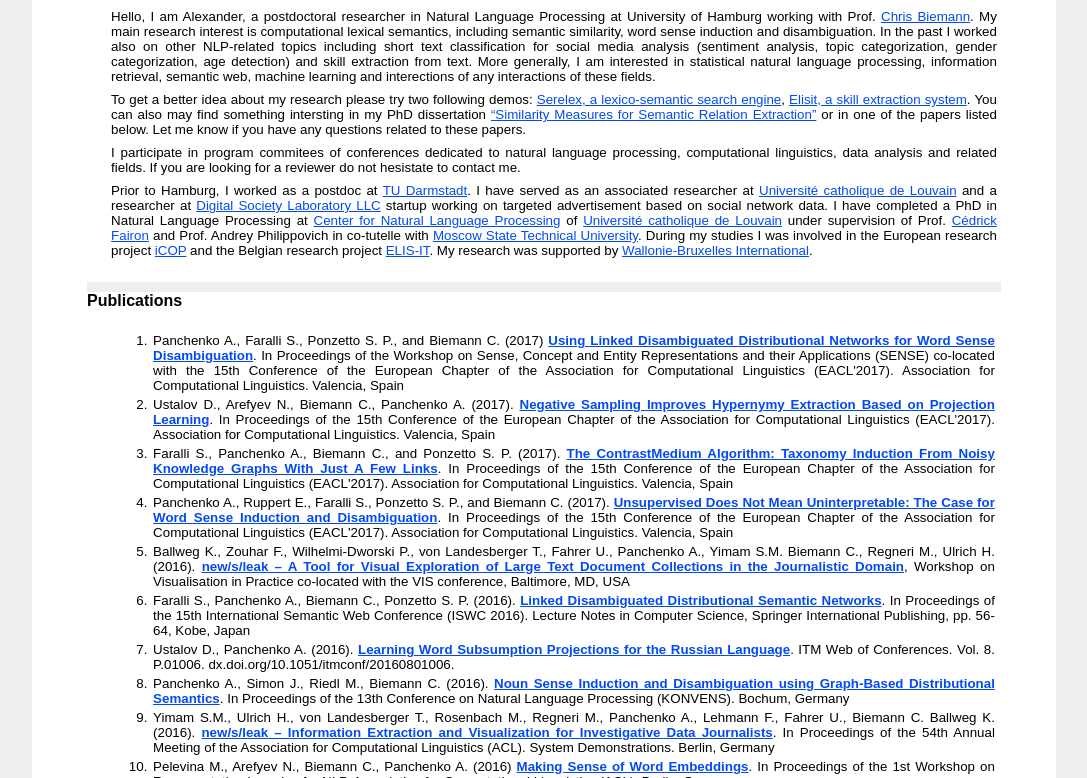
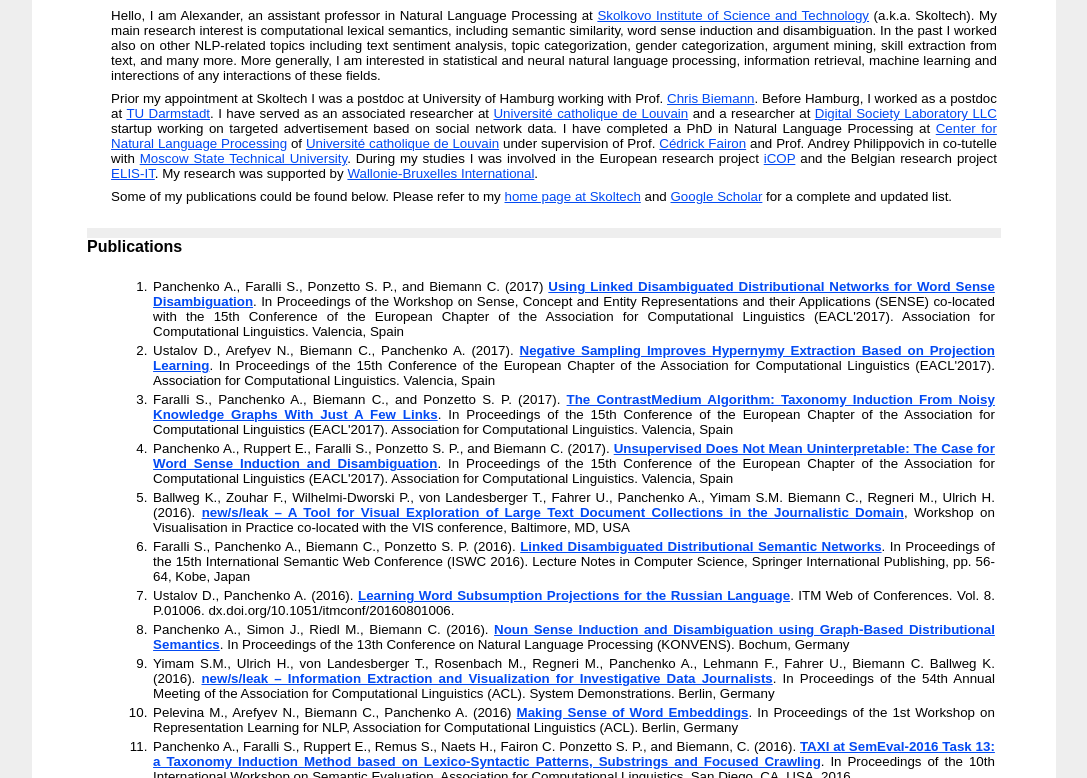
Before and after one commit to alexanderpanchenko/panchenko.me, a plain HTML site: page index.html in a window 1280 px wide. Shown: the part 284-1062 px from the top of the page, without its empty margins (96-1183 px from the left). Drawn offline with Linux system fonts and the light colour scheme.

Commit message:
skoltech affiliation update, prune old stuff

```diff
--- a/index.html
+++ b/index.html
@@ -16,11 +16,13 @@
 <table class="page" border="0">
 <tr><td class="menu-cell">
 <table width="100%" class="menu"><tr>
+     <!--
      <td><a href="#Publications">Publications</a></td>
      <td><a href="#Presentations">Presentations</a></td>
      <td><a href="#Software">Software</a></td>
      <td><a href="#Data">Data</a></td>
      <td><a href="#Affilation">Affialtion and Services</a></td>
+     -->
 </tr></table>
 
 </td></tr>
@@ -48,9 +50,7 @@
 		    <tr>
 <td><a href="http://scholar.google.ru/citations?user=BYba9hcAAAAJ&hl=en"><img width="30px" src="scholar.png" border="0"></a></td>
 <td><img width="10px" src="spacer.png" border="0"></td>
-<td><a href="http://facebook.com/alexander.panchenko"><img width="30px" src="fb.png" border="0"></a></td>
-<td><img width="10px" src="spacer.png" border="0"></td>
-<td><a href="https://plus.google.com/113931116582673250818/photos"><img width="30px" src="gplus.png" border="0"></a></td>
+<td><a href="https://www.facebook.com/rusemantics/"><img width="30px" src="fb.png" border="0"></a></td>
 
   </tr>
 
@@ -68,17 +68,13 @@
 <table class="paper">
 <tbody><tr>
     <td> <p>
-        Hello, I am Alexander, a postdoctoral researcher in Natural Language Processing at University of Hamburg working with Prof. <a href="https://www.inf.uni-hamburg.de/en/inst/ab/lt/people/chris-biemann.html">Chris Biemann</a>. My main research interest is computational lexical semantics, including semantic similarity, word sense induction and disambiguation. In the past I worked also on other NLP-related topics including short text classification for social media analysis (sentiment analysis, topic categorization, gender categorization, age detection) and skill extraction from text. More generally, I  am interested in statistical natural language processing, information retrieval, semantic web, machine learning and interections of any interactions of these fields.</p>
+	    Hello, I am Alexander, an assistant professor in Natural Language Processing at <a href="https://www.skoltech.ru">Skolkovo Institute of Science and Technology</a> (a.k.a. Skoltech). My main research interest is computational lexical semantics, including semantic similarity, word sense induction and disambiguation. In the past I worked also on other NLP-related topics including text sentiment analysis, topic categorization, gender categorization, argument mining, skill extraction from text, and many more. More generally, I  am interested in statistical and neural natural language processing, information retrieval, machine learning and interections of any interactions of these fields.</p>
 
-
-	    <p> To get a better idea about my research please try two following demos: <a href="http://serelex.cental.be">Serelex, a lexico-semantic search engine</a>, <a href="http://elisit.cental.be">Elisit, a skill extraction system</a>. You can also may find something intersting in my PhD dissertation <a href="thesis.pdf">“Similarity Measures for Semantic Relation Extraction”</a> or in one of the papers listed below. Let me know if you have any questions related to these papers.
+	    <p>
+	    Prior my appointment at Skoltech I was a postdoc at University of Hamburg working with Prof. <a href="https://www.inf.uni-hamburg.de/en/inst/ab/lt/people/chris-biemann.html">Chris Biemann</a>. Before Hamburg, I worked as a postdoc at <a href="http://www.tu-darmstadt.de/index.en.jsp">TU Darmstadt</a>. I have served as an associated researcher at <a href="http://www.uclouvain.be/" target="_blank">Université catholique de Louvain</a> and a researcher at <a href="http://www.digsolab.com/">Digital Society Laboratory LLC</a> startup working on targeted advertisement based on social network data. I have completed a PhD in Natural Language Processing at <a href="http://www.uclouvain.be/cental.html" target="_blank">Center for Natural Language Processing</a> of <a href="http://www.uclouvain.be/" target="_blank">Université catholique de Louvain</a> under supervision of Prof. <a href="http://www.linkedin.com/in/cfairon" target="_blank">Cédrick Fairon</a> and Prof. Andrey Philippovich in co-tutelle with  <a href="http://bmstu.ru/english/common.html" target="_blank">Moscow State Technical University</a>. During my studies I was involved in the  European research project <a href="http://scc-sentinel.lancs.ac.uk/icop/">iCOP</a> and the Belgian research project <a href="http://cental.fltr.ucl.ac.be/projects/elisit/index_EN.html">ELIS-IT</a>. My research was supported by <a href="http://www.wbi.be/" target="_blank">Wallonie-Bruxelles International</a>.
 	    </p>
 
-	    <p>I participate in program commitees of conferences dedicated to natural language processing, computational linguistics, data analysis and related fields. If you are looking for a reviewer do not hesistate to contact me. </p>
-
-	    <p>
-	    Prior to Hamburg, I worked as a postdoc at <a href="http://www.tu-darmstadt.de/index.en.jsp">TU Darmstadt</a>. I have served as an associated researcher at <a href="http://www.uclouvain.be/" target="_blank">Université catholique de Louvain</a> and a researcher at <a href="http://www.digsolab.com/">Digital Society Laboratory LLC</a> startup working on targeted advertisement based on social network data. I have completed a PhD in Natural Language Processing at <a href="http://www.uclouvain.be/cental.html" target="_blank">Center for Natural Language Processing</a> of <a href="http://www.uclouvain.be/" target="_blank">Université catholique de Louvain</a> under supervision of Prof. <a href="http://www.linkedin.com/in/cfairon" target="_blank">Cédrick Fairon</a> and Prof. Andrey Philippovich in co-tutelle with  <a href="http://bmstu.ru/english/common.html" target="_blank">Moscow State Technical University</a>. During my studies I was involved in the  European research project <a href="http://scc-sentinel.lancs.ac.uk/icop/">iCOP</a> and the Belgian research project <a href="http://cental.fltr.ucl.ac.be/projects/elisit/index_EN.html">ELIS-IT</a>. My research was supported by <a href="http://www.wbi.be/" target="_blank">Wallonie-Bruxelles International</a>.
-	    </p>
+	    <p>Some of my publications could be found below. Please refer to my <a href="https://faculty.skoltech.ru/people/alexanderpanchenko">home page at Skoltech</a> and <a href="https://scholar.google.ru/citations?user=BYba9hcAAAAJ&hl=en">Google Scholar</a> for a complete and updated list. </p>
     </td>
 </tr>
 </tbody></table>
@@ -187,11 +183,11 @@ Netherlands (CLIN 22), 2012</li>
 
 </table>
 
-
+<!--
 <a name="Presentations"></a><h1>Presentations</h1>
  <iframe src="http://www.slideshare.net/alexanderpanchenko/slideshelf" width="760px" height="570px" frameborder="0" marginwidth="0" marginheight="0" scrolling="no" style="border:none;"    allowfullscreen webkitallowfullscreen mozallowfullscreen></iframe>
-
-
+-->
+<!--
 <a name="Software"></a><h1>Software</h1>
 
 <table class="paper">
@@ -253,7 +249,7 @@ Netherlands (CLIN 22), 2012</li>
 
 </td></tr>
 </table>
-
+-->
 
 </td></tr></table></center>
 
```
Also changed, not shown: figures/springer_lncs_logo.jpg (added), 1 other file.
